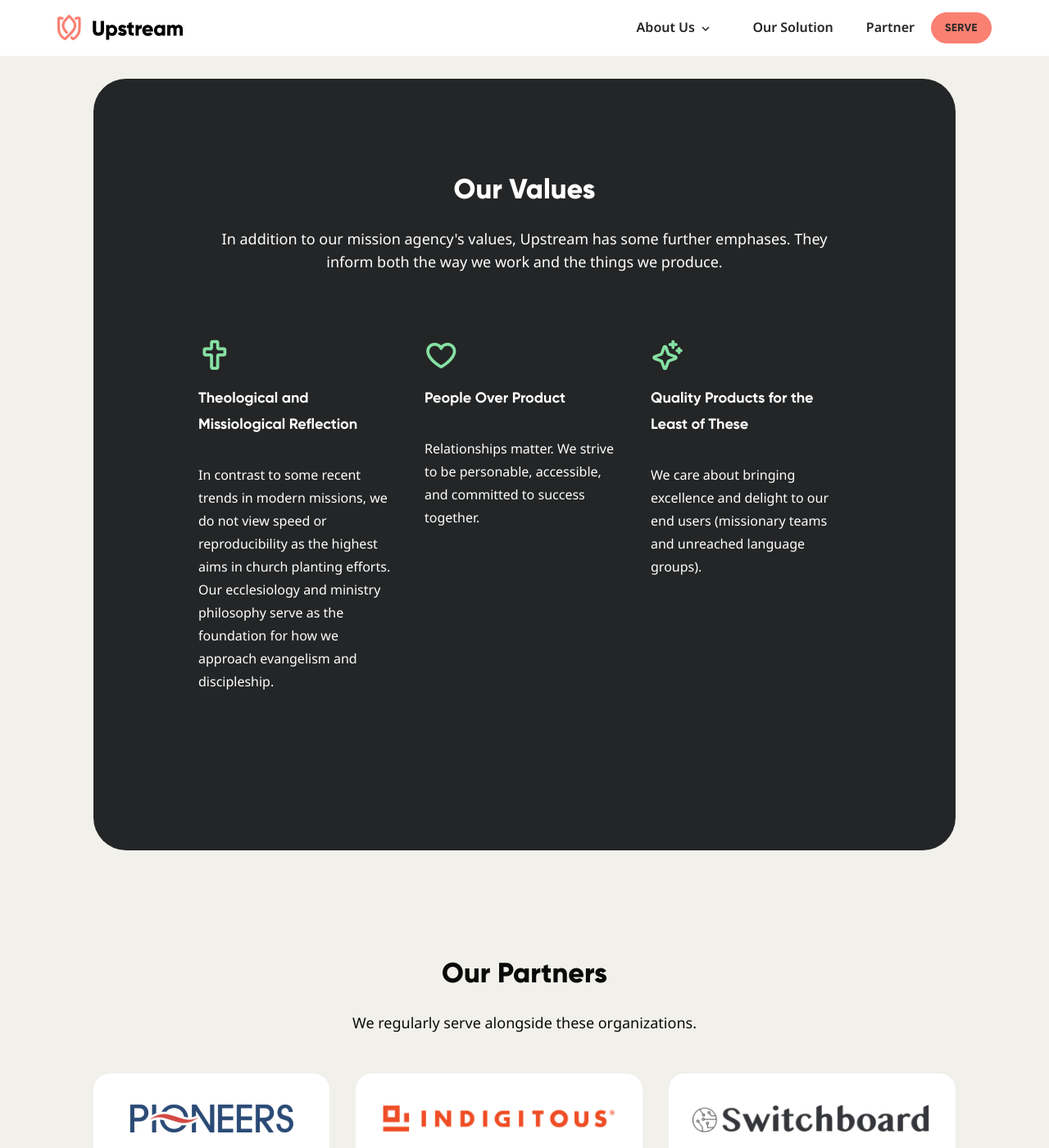
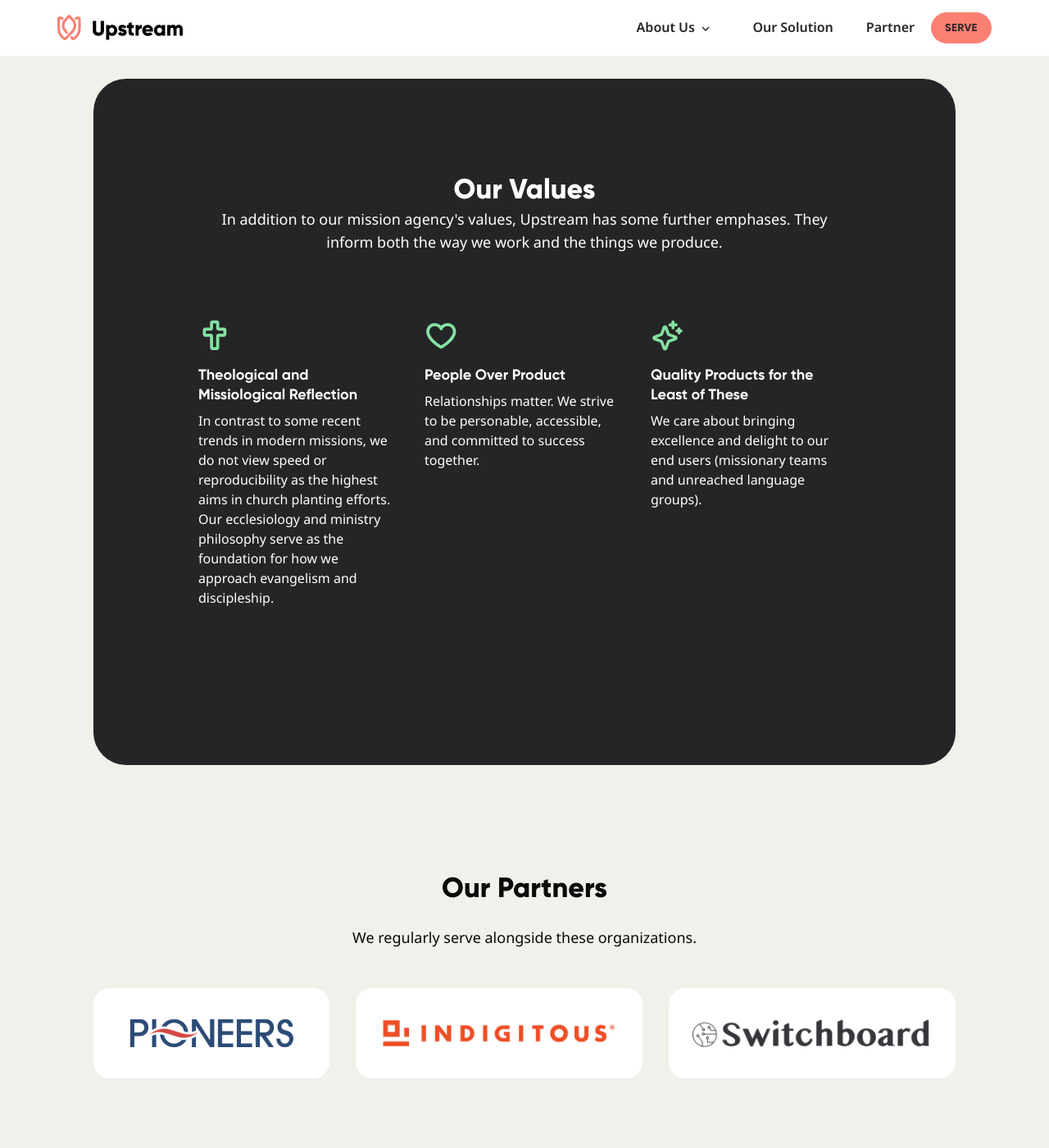
Before and after one commit to UpstreamCode/upstreamcode.github.io, a Jekyll site: the page built from _pages/mission-and-values.html, in a window 1280 px wide and 1400 px high, scrolled down 874 px. Shown: the whole window at 82% size. Built offline with Jekyll 4.4.1, drawn with Linux system fonts in a browser that asks for light colours; comment, search, counter and statistics services are not loaded.

Commit message:
Fixed Action Items padding and text styles

```diff
--- a/_sass/base.scss
+++ b/_sass/base.scss
@@ -914,6 +914,8 @@
   }
 
   p {
+    font-size: 16px;
+    line-height: 24px;
     color: map-get($primary-colors, "white");
     margin-top: 0px;
 
@@ -962,6 +964,12 @@
 
     @include media-breakpoint-up(md) {
       padding: 80px;
+    }
+
+    @include media-breakpoint-up(xl) {
+      .hero-content p {
+        padding-left: 5em;
+      }
     }
 
     .hero-content {
@@ -2108,7 +2116,7 @@
     }
 
     p {
-      padding: 24px 0px 80px;
+      padding: 0px 0px 80px;
 
       @include media-breakpoint-down(md) {
         padding-bottom: 48px;
@@ -2130,12 +2138,14 @@
 
       h3 {
         font-size: 18px;
+        line-height: 24px;
         padding-top: 16px;
         padding-bottom: 8px;
       }
 
       p {
         font-size: 16px;
+        line-height: 24px;
       }
 
     }
```
